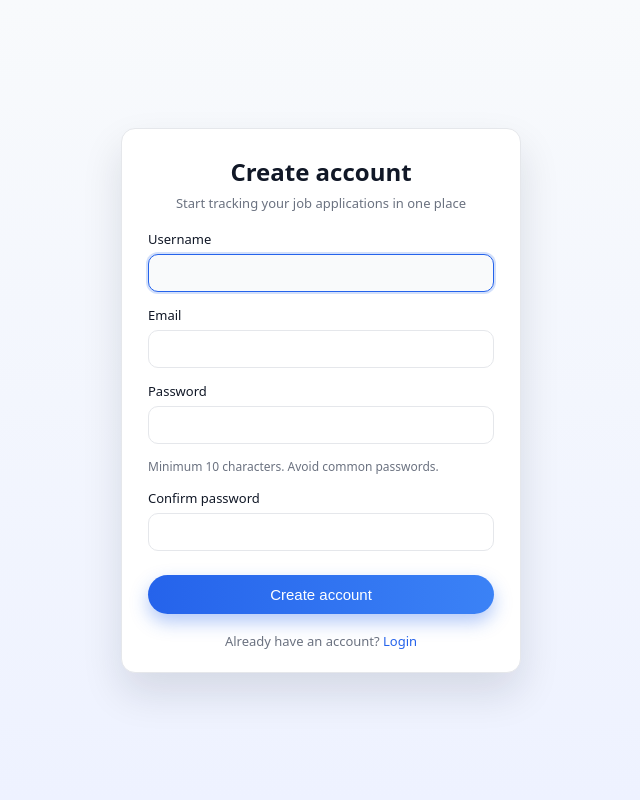
After one commit to satyajeetmaity/Job-Application-Tracker, a Django app: page /signup/ in a window 1280 px wide. The commit adds this page. Shown: the whole page, without its empty margins (319-959 px from the left). Run offline with Django 5.2, Linux system fonts and the light colour scheme.

Commit message:
Harden signup flow, add user linkage, and improve auth UI

```diff
--- a/job_tracker/job_tracker/settings.py
+++ b/job_tracker/job_tracker/settings.py
@@ -49,6 +49,7 @@ MIDDLEWARE = [
     'django.contrib.auth.middleware.AuthenticationMiddleware',
     'django.contrib.messages.middleware.MessageMiddleware',
     'django.middleware.clickjacking.XFrameOptionsMiddleware',
+    'jobs.middleware.AdminStaffOnlyMiddleware',
 ]
 
 ROOT_URLCONF = 'job_tracker.urls'
@@ -90,7 +91,7 @@ AUTH_PASSWORD_VALIDATORS = [
         'NAME': 'django.contrib.auth.password_validation.UserAttributeSimilarityValidator',
     },
     {
-        'NAME': 'django.contrib.auth.password_validation.MinimumLengthValidator',
+        'NAME': 'django.contrib.auth.password_validation.MinimumLengthValidator','OPTIONS': {"min_length": 10},
     },
     {
         'NAME': 'django.contrib.auth.password_validation.CommonPasswordValidator',
@@ -123,6 +124,6 @@ STATIC_URL = 'static/'
 
 DEFAULT_AUTO_FIELD = 'django.db.models.BigAutoField'
 
-LOGIN_URL = 'login'
+LOGIN_URL = '/accounts/login/'
 LOGIN_REDIRECT_URL = 'job_list'
 LOGOUT_REDIRECT_URL = 'home'
--- a/job_tracker/job_tracker/urls.py
+++ b/job_tracker/job_tracker/urls.py
@@ -16,11 +16,12 @@ Including another URLconf
 """
 from django.contrib import admin
 from django.urls import path, include
-from jobs.views import home, job_list, job_detail, job_create, job_update, job_delete, export_jobs_csv, followup_list, upcoming_followups, stats_view, job_quick_status, job_quick_priority, job_followup_done, job_followup_quick_update
+from jobs.views import signup, home, job_list, job_detail, job_create, job_update, job_delete, export_jobs_csv, followup_list, upcoming_followups, stats_view, job_quick_status, job_quick_priority, job_followup_done, job_followup_quick_update
 
 urlpatterns = [
     path('admin/', admin.site.urls),
     path('accounts/', include('django.contrib.auth.urls')),
+    path('signup/', signup, name='signup'),
     path('', home, name='home'),
     path('jobs/', job_list, name='job_list'),
     path('jobs/add/', job_create, name='job_create'),
--- a/job_tracker/jobs/forms.py
+++ b/job_tracker/jobs/forms.py
@@ -1,5 +1,7 @@
 from django import forms
 from django.core.exceptions import ValidationError
+from django.contrib.auth.forms import UserCreationForm
+from django.contrib.auth.models import User
 from .models import Job
 
 class JobForm(forms.ModelForm):
@@ -17,3 +19,20 @@ class JobForm(forms.ModelForm):
         if status != 'rejected' and rejection_reason:
             raise ValidationError("Rejection reason is only allowed when status is 'Rejected'.")
         return cleaned_data
+
+class CustomUserCreationForm(UserCreationForm):
+    email = forms.EmailField(required=True)
+
+    class Meta:
+        model = User
+        fields = ("username", "email", "password1", "password2")
+
+    def clean_email(self):
+        email = self.cleaned_data.get("email").lower()
+
+        if User.objects.filter(email=email).exists():
+            raise forms.ValidationError(
+                "An account with this email already exists."
+            )
+
+        return email
--- a/job_tracker/jobs/models.py
+++ b/job_tracker/jobs/models.py
@@ -1,7 +1,8 @@
 from django.db import models
-
+from django.contrib.auth.models import User
 # Create your models here.
 class Job(models.Model):
+    user = models.ForeignKey(User, on_delete=models.CASCADE)
     PRIORITY_CHOICES = [
         ('high', 'High'),
         ('medium', 'Medium'),
--- a/job_tracker/jobs/templates/jobs/home.html
+++ b/job_tracker/jobs/templates/jobs/home.html
@@ -437,6 +437,9 @@
             <div class="auth-hello">
                 <div class="username">
                     Hi, {{ user.username }}
+                    {% if user.is_staff %}
+                    (Admin)
+                    {% endif %}
                 </div>
                 <div class="login-since">
                     Logged in since {{ user.last_login|date:"d M Y, h:i A" }}
@@ -449,6 +452,7 @@
             </form>
             {% else %}
             <a href="{% url 'login' %}" class="btn-link">Login</a>
+            <a href="{% url 'signup' %}" class="btn-link">Signup</a>
             {% endif %}
         </div>
     </header>
--- a/job_tracker/jobs/views.py
+++ b/job_tracker/jobs/views.py
@@ -1,3 +1,4 @@
+from urllib import request
 from django.core.paginator import Paginator
 import csv
 from django.http import HttpResponse
@@ -8,17 +9,39 @@ import datetime
 from datetime import timedelta
 from django.shortcuts import render, redirect, get_object_or_404
 from .models import Job
-from .forms import JobForm
 from django.db.models import Q, Case, When, Value, IntegerField, CharField
 from django.contrib.auth.decorators import login_required
+from django.contrib.auth.forms import UserCreationForm
+from .forms import JobForm, CustomUserCreationForm
+from django.contrib.auth import login
 
 # Create your views here.
 def home(request):
-    total_all = Job.objects.count()
-    total_applied = Job.objects.filter(status='applied').count()
-    total_interview = Job.objects.filter(status='interview').count()
-    total_offered = Job.objects.filter(status='offered').count()
+    if request.user.is_authenticated:
+        jobs = Job.objects.filter(user=request.user)
+        total_all = jobs.count()
+        total_applied = jobs.filter(status='applied').count()
+        total_interview = jobs.filter(status='interview').count()
+        total_offered = jobs.filter(status='offered').count()
+    else:
+        total_all = 0
+        total_applied = 0
+        total_interview = 0
+        total_offered = 0
     return render(request, 'jobs/home.html',{'total_all':total_all,'total_applied':total_applied, 'total_interview':total_interview, 'total_offered':total_offered})
+
+def signup(request):
+    if request.user.is_authenticated:
+        return redirect('job_list')
+    if request.method == 'POST':
+        form = CustomUserCreationForm(request.POST)
+        if form.is_valid():
+            user = form.save() #saved in DB
+            login(request, user) #auto login after signup
+            return redirect('job_list')
+    else:
+        form = CustomUserCreationForm()
+    return render(request, 'registration/signup.html', {'form': form})
 
 @login_required
 def job_list(request):
@@ -28,14 +51,14 @@ def job_list(request):
     sort = request.GET.get('sort')
     follow = request.GET.get('follow')
 
-    jobs = Job.objects.all().order_by('id') # same order as admin
+    jobs = Job.objects.filter(user=request.user)
 
     #stats before filtering for display
-    total_all = Job.objects.count()
-    total_applied = Job.objects.filter(status='applied').count()
-    total_interview = Job.objects.filter(status='interview').count()
-    total_rejected = Job.objects.filter(status='rejected').count()
-    total_offered = Job.objects.filter(status='offered').count()
+    total_all = jobs.count()
+    total_applied = jobs.filter(status='applied').count()
+    total_interview = jobs.filter(status='interview').count()
+    total_rejected = jobs.filter(status='rejected').count()
+    total_offered = jobs.filter(status='offered').count()
 
     if status in ['applied','interview','rejected','offered']:
         jobs = jobs.filter(status=status)
@@ -103,20 +126,20 @@ def job_list(request):
 @login_required
 def followup_list(request):
     today = timezone.localdate()
-    jobs = Job.objects.filter(follow_up_date__lte=today,follow_up_done=False).exclude(status__in=["rejected", "offered"])
+    jobs = Job.objects.filter(user=request.user,follow_up_date__lte=today,follow_up_done=False).exclude(status__in=["rejected", "offered"])
     return render(request, 'jobs/followup_list.html',{'jobs':jobs,'today':today,})
 
 @login_required
 def upcoming_followups(request):
     today = timezone.localdate()
     week_later = today + timedelta(days=6)
-    jobs = Job.objects.filter( follow_up_date__gte=today,follow_up_date__lte=week_later,follow_up_done=False).exclude(status__in=["rejected", "offered"]).order_by("follow_up_date")
+    jobs = Job.objects.filter(user=request.user,follow_up_date__gte=today,follow_up_date__lte=week_later,follow_up_done=False).exclude(status__in=["rejected", "offered"]).order_by("follow_up_date")
     context = {"jobs":jobs,"today":today,}
     return render(request, "jobs/upcoming_followups.html", context)
 
 @login_required
 def job_detail(request, pk):
-    job = get_object_or_404(Job, pk=pk)
+    job = get_object_or_404(Job, pk=pk, user=request.user)
     return render(request, 'jobs/job_detail.html',{'job':job})
 
 @login_required
@@ -124,7 +147,9 @@ def job_create(request):
     if request.method == 'POST':
         form = JobForm(request.POST)
         if form.is_valid():
-            job = form.save()
+            job = form.save(commit=False)
+            job.user = request.user
+            job.save()
             return redirect('job_detail', pk=job.pk)
     else:
         form = JobForm()
@@ -132,7 +157,7 @@ def job_create(request):
 
 @login_required
 def job_update(request,pk):
-    job = get_object_or_404(Job,pk=pk)
+    job = get_object_or_404(Job,pk=pk, user=request.user)
     if request.method == 'POST':
         form = JobForm(request.POST, instance=job)
         if form.is_valid():
@@ -147,7 +172,7 @@ def job_update(request,pk):
 
 @login_required
 def job_delete(request, pk):
-    job = get_object_or_404(Job,pk=pk)
+    job = get_object_or_404(Job,pk=pk, user=request.user)
     if request.method == 'POST':
         job.delete()
         return redirect('job_list')
@@ -158,7 +183,11 @@ def export_jobs_csv(request):
     status = request.GET.get('status')
     q = request.GET.get('q')
     date_range = request.GET.get('date') #optional: 'today' or 'week'
-    jobs = Job.objects.all().order_by('id')
+    if request.user.is_staff:
+      jobs = Job.objects.all()
+    else:
+      jobs = Job.objects.filter(user=request.user)
+
 
     if status in ['applied','interview','rejected','offered']:
         jobs = jobs.filter(status=status)
@@ -198,27 +227,27 @@ def export_jobs_csv(request):
 @login_required
 def stats_view(request):
     today = timezone.localdate()
+    jobs = Job.objects.filter(user=request.user)
 
-    total_all = Job.objects.count()
-    total_applied = Job.objects.filter(status='applied').count()
-    total_interview = Job.objects.filter(status='interview').count()
-    total_rejected = Job.objects.filter(status='rejected').count()
-    total_offered = Job.objects.filter(status='offered').count()
+    total_all = jobs.count()
+    total_applied = jobs.filter(status='applied').count()
+    total_interview = jobs.filter(status='interview').count()
+    total_rejected = jobs.filter(status='rejected').count()
+    total_offered = jobs.filter(status='offered').count()
 
-    follow_today = Job.objects.filter(follow_up_date=today, follow_up_done=False).count()
-    follow_overdue = Job.objects.filter( follow_up_date__lt=today, follow_up_done=False).count()
-
+    follow_today = jobs.filter(follow_up_date=today, follow_up_done=False).count()
+    follow_overdue = jobs.filter( follow_up_date__lt=today, follow_up_done=False).count()
     #conversion rates(avoid division by 0)
     applied_to_interview = ((total_interview/total_applied)*100 if total_applied else 0)
     interview_to_offer = ((total_offered/total_interview)*100 if total_interview else 0)
     #in_progress(pipeline:not rejected, not offered)
-    in_progress = Job.objects.exclude(status__in=['rejected','offered']).count()
+    in_progress = jobs.exclude(status__in=['rejected','offered']).count()
     #this week range(Mon-Sun)
     start_week = today - timedelta(days=today.weekday())
     end_week = start_week + timedelta(days=6)
-    applied_this_week = Job.objects.filter(status='applied',apply_date__range=[start_week, end_week]).count()
+    applied_this_week = jobs.filter(status='applied',apply_date__range=[start_week, end_week]).count()
     #average applications per day since first apply
-    first_job = Job.objects.order_by('apply_date').first()
+    first_job = jobs.order_by('apply_date').first()
     if first_job and first_job.apply_date:
         days_span = (today - first_job.apply_date).days + 1
         avg_applied_per_day = total_applied / days_span if days_span > 0 else total_applied
@@ -245,7 +274,7 @@ def stats_view(request):
 @login_required
 @require_POST
 def job_quick_status(request, pk):
-    job = get_object_or_404(Job, pk=pk)
+    job = get_object_or_404(Job, pk=pk, user=request.user)
 
     new_status = request.POST.get("status")
     if new_status in ["applied", "interview", "rejected", "offered"]:
@@ -256,7 +285,7 @@ def job_quick_status(request, pk):
 @login_required
 @require_POST
 def job_quick_priority(request, pk):
-    job = get_object_or_404(Job, pk=pk)
+    job = get_object_or_404(Job, pk=pk, user=request.user)
 
     new_priority = request.POST.get("priority")
     if new_priority in ["high","medium","low"]:
@@ -267,7 +296,7 @@ def job_quick_priority(request, pk):
 @login_required
 @require_POST
 def job_followup_done(request,pk):
-    job = get_object_or_404(Job, pk=pk)
+    job = get_object_or_404(Job, pk=pk, user=request.user)
     job.follow_up_date = None
     job.follow_up_done = True  #Done ≠ Never set
     job.save()
@@ -276,7 +305,7 @@ def job_followup_done(request,pk):
 @login_required
 @require_POST
 def job_followup_quick_update(request, pk):
-    job = get_object_or_404(Job, pk=pk)
+    job = get_object_or_404(Job, pk=pk, user=request.user)
     date_str = request.POST.get("follow_up_date")
 
     if date_str:
--- /dev/null
+++ b/job_tracker/templates/registration/signup.html
@@ -0,0 +1,202 @@
+<!DOCTYPE html>
+<html lang="en">
+<head>
+    <meta charset="utf-8">
+    <title>Signup • Job Tracker</title>
+    <meta name="viewport" content="width=device-width, initial-scale=1.0">
+
+    <style>
+        :root {
+            --bg: #f3f4f6;
+            --card-bg: #ffffff;
+            --text-main: #111827;
+            --text-muted: #6b7280;
+            --accent: #2563eb;
+            --accent-hover: #1d4ed8;
+            --border: #e5e7eb;
+            --error: #b91c1c;
+            --radius: 14px;
+        }
+
+        * { box-sizing: border-box; }
+
+        body {
+            margin: 0;
+            font-family: system-ui, -apple-system, BlinkMacSystemFont, "Segoe UI", sans-serif;
+            background: linear-gradient(180deg, #f8fafc, #eef2ff);
+            color: var(--text-main);
+        }
+
+        .page-wrapper {
+            min-height: 100vh;
+            display: flex;
+            align-items: center;
+            justify-content: center;
+            padding: 20px;
+        }
+
+        .card {
+            width: 100%;
+            max-width: 400px;
+            background: var(--card-bg);
+            border-radius: var(--radius);
+            box-shadow: 0 20px 40px rgba(15, 23, 42, 0.12);
+            border: 1px solid var(--border);
+            padding: 26px 26px 22px;
+        }
+
+        .card-header {
+            text-align: center;
+            margin-bottom: 18px;
+        }
+
+        .card-title {
+            margin: 0 0 6px;
+            font-size: 24px;
+            font-weight: 600;
+        }
+
+        .card-subtitle {
+            margin: 0;
+            font-size: 13px;
+            color: var(--text-muted);
+        }
+
+        form p {
+            margin: 0 0 14px;
+        }
+
+        label {
+            display: block;
+            margin-bottom: 6px;
+            font-size: 13px;
+            font-weight: 500;
+        }
+
+        input {
+            width: 100%;
+            padding: 10px 12px;
+            border-radius: 10px;
+            border: 1px solid var(--border);
+            font-size: 14px;
+            outline: none;
+            transition: border-color 120ms, box-shadow 120ms;
+        }
+
+        input:focus {
+            border-color: var(--accent);
+            box-shadow: 0 0 0 2px rgba(37, 99, 235, 0.2);
+            background-color: #f9fafb;
+        }
+
+        .errorlist {
+            list-style: none;
+            padding-left: 0;
+            margin: 6px 0 0;
+            font-size: 12px;
+            color: var(--error);
+        }
+
+        .hint {
+            margin-top: 4px;
+            font-size: 12px;
+            color: var(--text-muted);
+        }
+
+        button {
+            margin-top: 10px;
+            width: 100%;
+            padding: 11px 14px;
+            border-radius: 999px;
+            border: none;
+            background: linear-gradient(90deg, var(--accent), #3b82f6);
+            color: #ffffff;
+            font-size: 15px;
+            font-weight: 500;
+            cursor: pointer;
+            box-shadow: 0 8px 18px rgba(37, 99, 235, 0.35);
+            transition: transform 120ms, box-shadow 120ms, background 120ms;
+        }
+
+        button:hover {
+            background: linear-gradient(90deg, var(--accent-hover), #2563eb);
+            transform: translateY(-1px);
+            box-shadow: 0 10px 22px rgba(37, 99, 235, 0.45);
+        }
+
+        button:active {
+            transform: translateY(0);
+            box-shadow: 0 6px 14px rgba(37, 99, 235, 0.35);
+        }
+
+        .card-footer {
+            margin-top: 18px;
+            text-align: center;
+            font-size: 13px;
+            color: var(--text-muted);
+        }
+
+        .card-footer a {
+            color: var(--accent);
+            text-decoration: none;
+            font-weight: 500;
+        }
+
+        .card-footer a:hover {
+            text-decoration: underline;
+        }
+    </style>
+</head>
+
+<body>
+<div class="page-wrapper">
+    <div class="card">
+
+        <div class="card-header">
+            <h2 class="card-title">Create account</h2>
+            <p class="card-subtitle">Start tracking your job applications in one place</p>
+        </div>
+
+        <form method="post" autocomplete="off">
+            {% csrf_token %}
+
+            <p>
+                <label for="id_username">Username</label>
+                {{ form.username }}
+                {{ form.username.errors }}
+            </p>
+
+            <p>
+                <label for="id_email">Email</label>
+                {{ form.email }}
+                {{ form.email.errors }}
+            </p>
+
+            <p>
+                <label for="id_password1">Password</label>
+                {{ form.password1 }}
+                {{ form.password1.errors }}
+                <div class="hint">Minimum 10 characters. Avoid common passwords.</div>
+            </p>
+
+            <p>
+                <label for="id_password2">Confirm password</label>
+                {{ form.password2 }}
+                {{ form.password2.errors }}
+            </p>
+
+            <button type="submit"
+                    onclick="this.disabled=true; this.form.submit();">
+                Create account
+            </button>
+        </form>
+
+        <div class="card-footer">
+            Already have an account?
+            <a href="{% url 'login' %}">Login</a>
+        </div>
+
+    </div>
+</div>
+</body>
+</html>
```
Also changed, not shown: job_tracker/jobs/admin.py (+14 -3 lines), job_tracker/jobs/middleware.py (added, +14 -0 lines), job_tracker/templates/registration/login.html (+17 -2 lines), job_tracker/jobs/migrations/0009_job_user.py (added).
